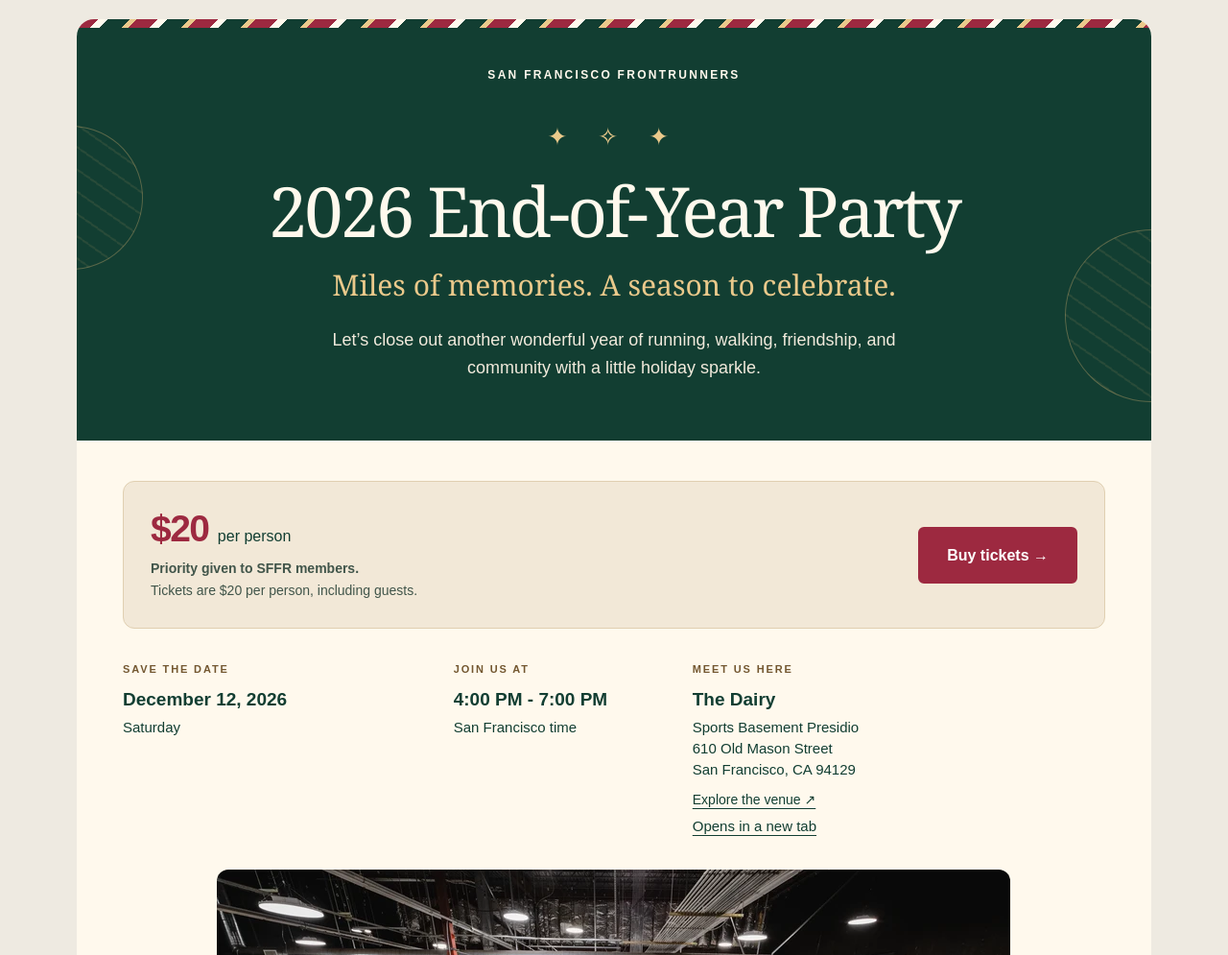
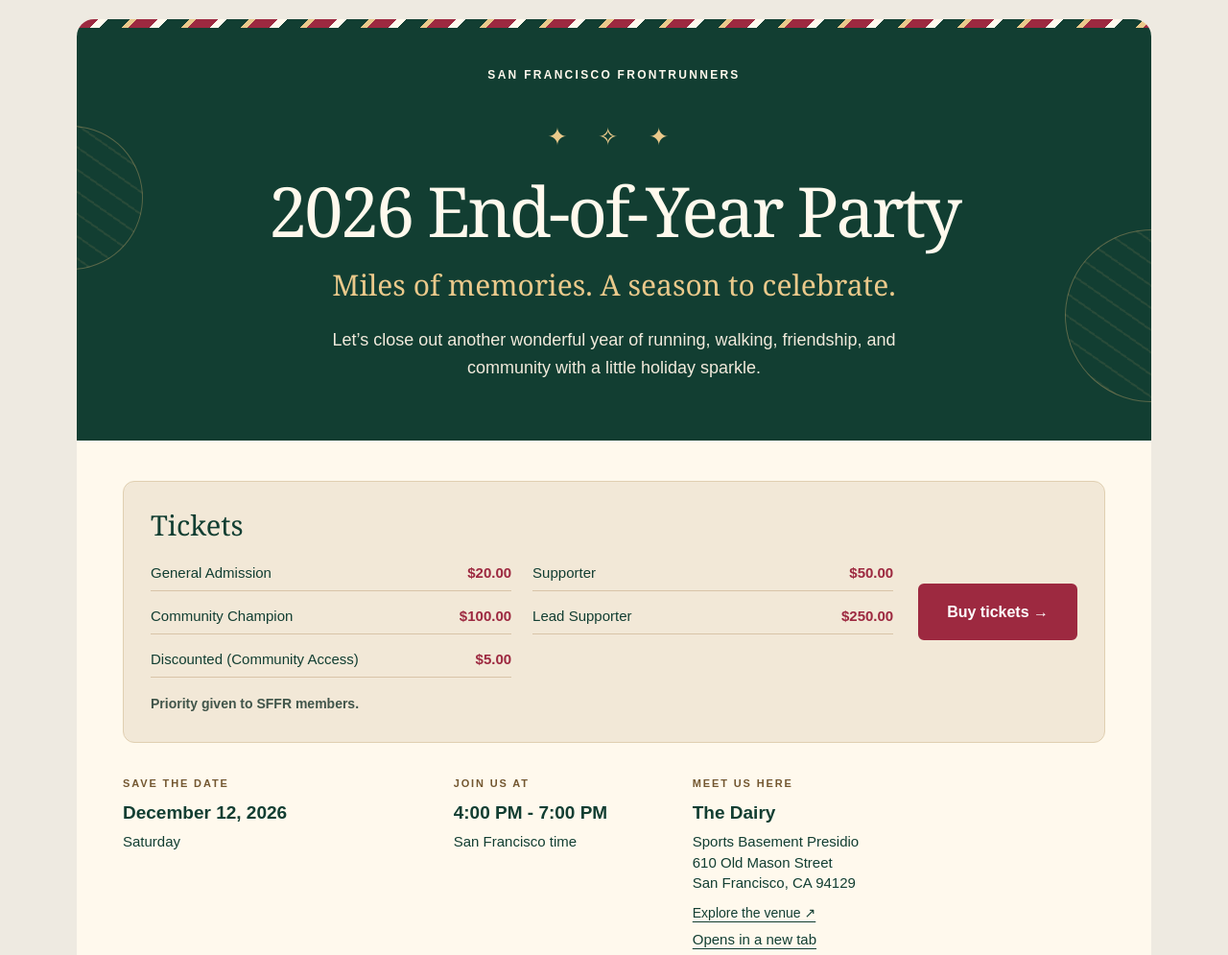
Before and after one commit to sffr-technology/website-clubexpress, a plain HTML site: page modules/social/end-of-year-party-2026.html in a window 1280 px wide. Shown: the top 995 px of the page at 96% size. Drawn offline with Linux system fonts and the light colour scheme.

Commit message:
Show all end-of-year party ticket prices

```diff
--- a/modules/social/end-of-year-party-2026.html
+++ b/modules/social/end-of-year-party-2026.html
@@ -3,7 +3,7 @@
 <head>
   <meta charset="utf-8">
   <meta name="viewport" content="width=device-width, initial-scale=1">
-  <meta name="description" content="Celebrate 52 years of San Francisco FrontRunners at our end-of-year party on Saturday, December 12, 2026, at The Dairy, Sports Basement Presidio. Tickets are $20 per person.">
+  <meta name="description" content="Celebrate 52 years of San Francisco FrontRunners at our end-of-year party on Saturday, December 12, 2026, at The Dairy, Sports Basement Presidio. Tickets are available at five price levels, from $5 Community Access to $250 Lead Supporter.">
   <title>2026 End-of-Year Party | San Francisco FrontRunners</title>
   <style>
     /* All page styles are scoped for use inside a ClubExpress HTML section.
@@ -36,8 +36,10 @@
     .sffr-holiday h2 { color:var(--pine); font-family:Georgia,serif; font-size:29px; line-height:1.2; font-weight:400; margin:0 0 12px; }
     .sffr-holiday .sffr-copy { margin:0; color:#41554a; font-size:16px; }
     .sffr-holiday .sffr-ticket { display:grid; grid-template-columns:1fr auto; gap:26px; align-items:center; background:#f2e8d7; border:1px solid #e0cfb1; border-radius:12px; padding:28px; margin-bottom:34px; }
-    .sffr-holiday .sffr-price { margin:0 0 8px; font-size:16px; }
-    .sffr-holiday .sffr-price strong { color:var(--berry); font-size:39px; line-height:1.1; letter-spacing:-.04em; margin-right:5px; }
+    .sffr-holiday .sffr-ticket h2 { margin:0 0 14px; }
+    .sffr-holiday .sffr-ticket-prices { list-style:none; display:grid; grid-template-columns:repeat(2,minmax(0,1fr)); gap:8px 22px; padding:0; margin:0 0 16px; }
+    .sffr-holiday .sffr-ticket-prices li { display:flex; justify-content:space-between; gap:12px; border-bottom:1px solid #d8c4a8; padding:6px 0; font-size:15px; }
+    .sffr-holiday .sffr-ticket-prices strong { color:var(--berry); white-space:nowrap; }
     .sffr-holiday .sffr-policy { margin:0; font-size:14px; color:#41554a; }
     .sffr-holiday .sffr-button { display:inline-block; background:var(--berry); color:#fff; padding:15px 28px; border:2px solid var(--berry); border-radius:6px; text-decoration:none; text-align:center; font-size:16px; font-weight:700; white-space:nowrap; transition:background .15s; }
     .sffr-holiday .sffr-button:hover { background:#7e2033; border-color:#7e2033; }
@@ -55,6 +57,7 @@
       .sffr-holiday .sffr-years { width:100px; height:100px; }
       .sffr-holiday .sffr-years strong { font-size:43px; }
       .sffr-holiday .sffr-ticket { grid-template-columns:1fr; padding:23px; gap:20px; }
+      .sffr-holiday .sffr-ticket-prices { grid-template-columns:1fr; }
       .sffr-holiday .sffr-button { width:100%; }
     }
     @media(prefers-reduced-motion:reduce) { .sffr-holiday .sffr-button { transition:none; } }
@@ -75,8 +78,15 @@
     <div class="sffr-body">
       <div class="sffr-ticket">
         <div>
-          <p class="sffr-price"><strong>$20</strong> per person</p>
-          <p class="sffr-policy"><strong>Priority given to SFFR members.</strong><br>Tickets are $20 per person, including guests.</p>
+          <h2>Tickets</h2>
+          <ul class="sffr-ticket-prices" aria-label="Ticket prices">
+            <li><span>General Admission</span><strong>$20.00</strong></li>
+            <li><span>Supporter</span><strong>$50.00</strong></li>
+            <li><span>Community Champion</span><strong>$100.00</strong></li>
+            <li><span>Lead Supporter</span><strong>$250.00</strong></li>
+            <li><span>Discounted (Community Access)</span><strong>$5.00</strong></li>
+          </ul>
+          <p class="sffr-policy"><strong>Priority given to SFFR members.</strong></p>
         </div>
         <a class="sffr-button" href="https://sffr.org/content.aspx?page_id=4002&club_id=801899&item_id=3114408&actr=3">Buy tickets <span aria-hidden="true">→</span></a>
       </div>
```
